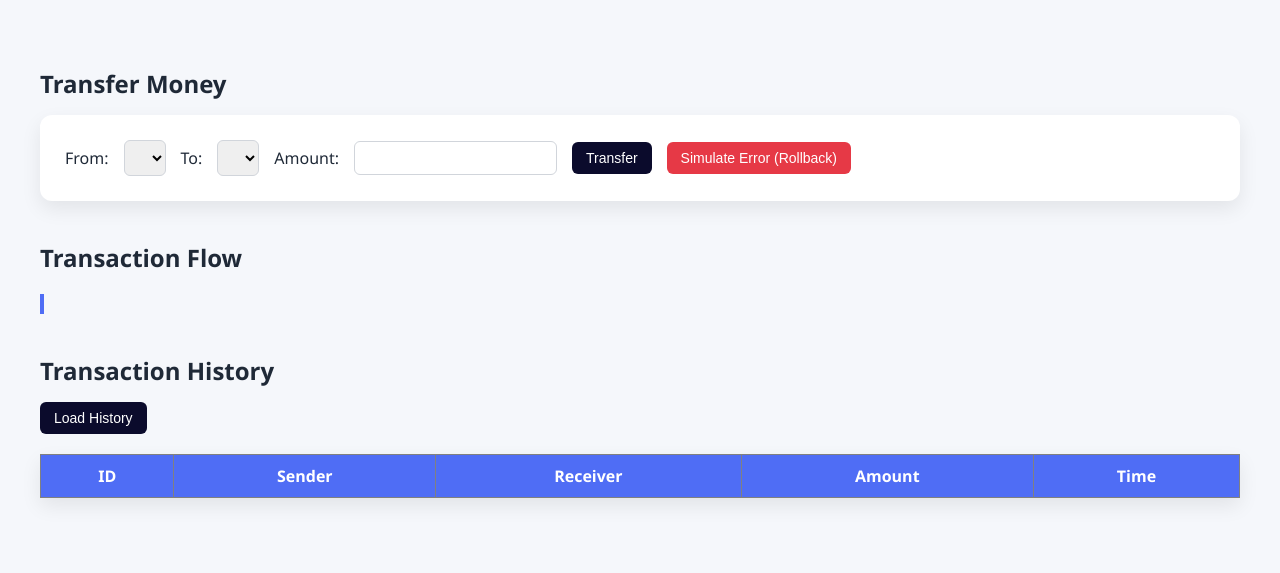
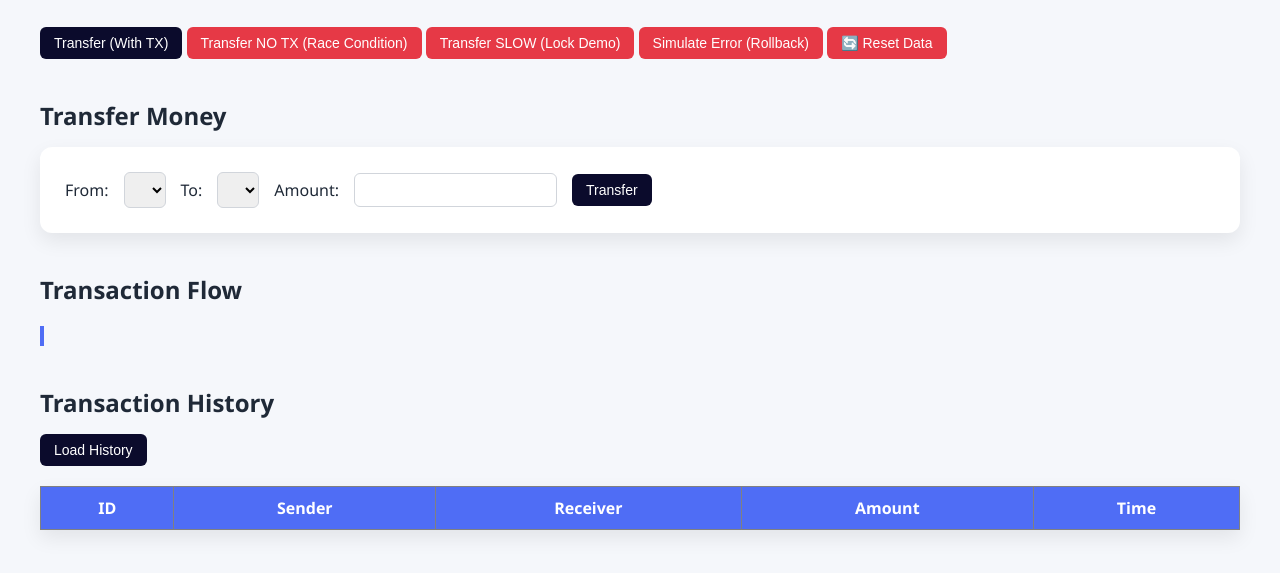
Before and after one commit to TranHuuQuyet/bank-transaction-demo, a website: page public/index.html in a window 1280 px wide. Shown: the part 107-680 px from the top of the page. Drawn offline with Linux system fonts and the light colour scheme; no server answers.

Commit message:
thêm Ui cho 3 func

```diff
--- a/public/index.html
+++ b/public/index.html
@@ -8,7 +8,20 @@
 
   <body>
     <h1>Bank Transfer Demo</h1>
+    <button type="submit">Transfer (With TX)</button>
 
+    <button type="button" onclick="transferNoTx()">
+      Transfer NO TX (Race Condition)
+    </button>
+
+    <button type="button" onclick="transferSlow()">
+      Transfer SLOW (Lock Demo)
+    </button>
+
+    <button type="button" onclick="simulateError()">
+      Simulate Error (Rollback)
+    </button>
+    <button type="button" onclick="resetData()">🔄 Reset Data</button>
     <div id="accounts"></div>
 
     <h2>Transfer Money</h2>
@@ -25,9 +38,9 @@
 
       <button type="submit">Transfer</button>
 
-      <button type="button" onclick="simulateError()">
+      <!-- <button type="button" onclick="simulateError()">
         Simulate Error (Rollback)
-      </button>
+      </button> -->
     </form>
 
     <!-- //thêm timeline -->
--- a/public/script.js
+++ b/public/script.js
@@ -181,6 +181,98 @@ async function simulateError() {
 
   loadAccounts();
 }
+/////////////////////////////////////////////thêm UI cho no transaction
+async function transferNoTx() {
+  const from = document.getElementById("from").value;
+  const to = document.getElementById("to").value;
+  const amount = document.getElementById("amount").value;
 
+  const message = document.getElementById("message");
+  message.className = "";
+  message.innerHTML = "";
+
+  showTimeline(["NO TRANSACTION", "READ BALANCE"]);
+  await delay(500);
+
+  showTimeline(["NO TRANSACTION", "READ BALANCE", "WAIT (RACE)"]);
+  await delay(500);
+
+  const res = await fetch("/transfer-no-tx", {
+    method: "POST",
+    headers: {
+      "Content-Type": "application/json",
+    },
+    body: JSON.stringify({
+      from: Number(from),
+      to: Number(to),
+      amount: Number(amount),
+    }),
+  });
+
+  const result = await res.json();
+
+  showTimeline(["NO TRANSACTION", "READ BALANCE", "WAIT", "UPDATE (UNSAFE)"]);
+
+  message.innerHTML += `<p>${result.message || result.error}</p>`;
+
+  loadAccounts();
+}
+
+////////////////////////thêm ui cho transfer slow
+async function transferSlow() {
+  const from = document.getElementById("from").value;
+  const to = document.getElementById("to").value;
+  const amount = document.getElementById("amount").value;
+
+  const message = document.getElementById("message");
+  message.className = "";
+  message.innerHTML = "";
+
+  showTimeline(["BEGIN TRANSACTION", "LOCK (FOR UPDATE)", "WAITING..."]);
+
+  const res = await fetch("/transfer-slow", {
+    method: "POST",
+    headers: {
+      "Content-Type": "application/json",
+    },
+    body: JSON.stringify({
+      from: Number(from),
+      to: Number(to),
+      amount: Number(amount),
+    }),
+  });
+
+  const result = await res.json();
+
+  if (res.ok) {
+    showTimeline(["BEGIN TRANSACTION", "LOCK", "WAIT", "UPDATE", "COMMIT"]);
+  } else {
+    message.className = "rollback";
+    showTimeline(["BEGIN TRANSACTION", "LOCK", "ERROR", "ROLLBACK"]);
+  }
+
+  message.innerHTML += `<p>${result.message || result.error}</p>`;
+
+  loadAccounts();
+  loadTransactions();
+}
+////////////////////////////////// thêm reset data
+async function resetData() {
+  const message = document.getElementById("message");
+
+  message.className = "";
+  message.innerHTML = "Resetting data...";
+
+  const res = await fetch("/reset", {
+    method: "POST",
+  });
+
+  const result = await res.json();
+
+  message.innerHTML = `<p>${result.message}</p>`;
+
+  loadAccounts();
+  loadTransactions();
+}
 loadAccounts();
 loadTransactions();
```
Also changed, not shown: server.js (+14 -0 lines).
